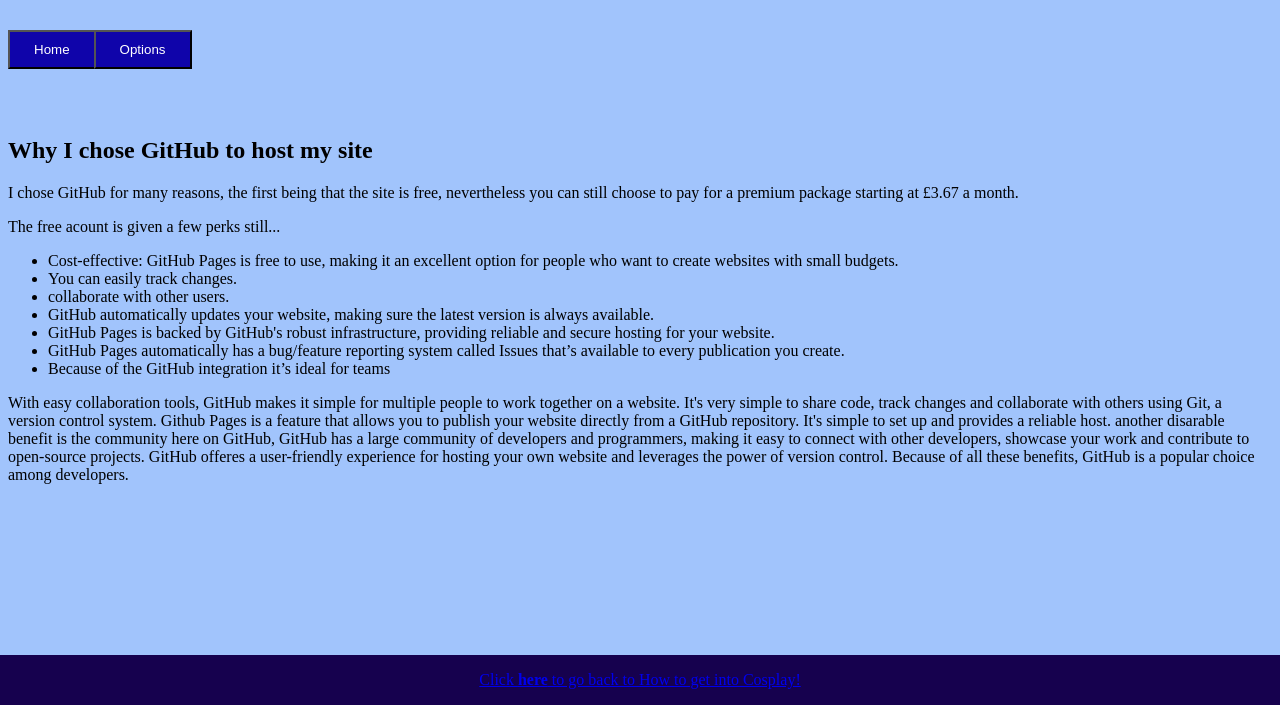
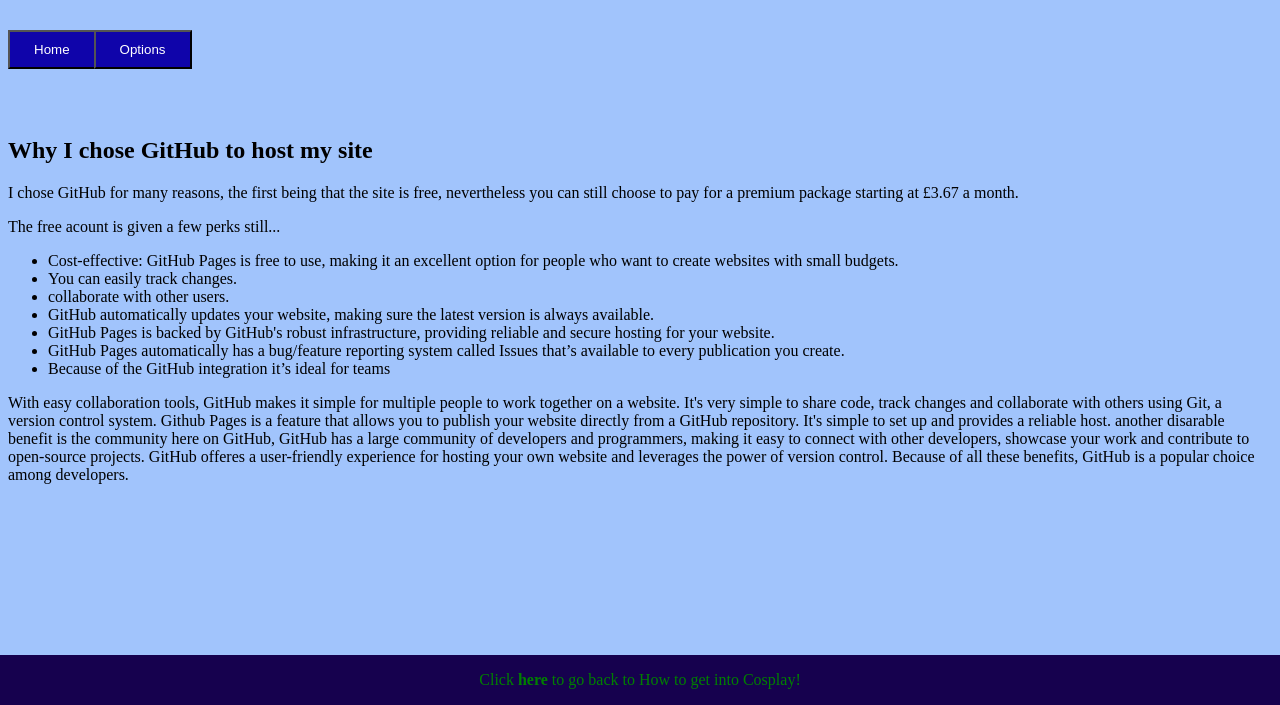
Before and after one commit to zoeturner70/host, a plain HTML site: page index.html in a window 1280 px wide. Shown: the part 95-800 px from the top of the page. Drawn offline with Linux system fonts and the light colour scheme.

Commit message:
Update hostingstylesheet.css

```diff
--- a/hostingstylesheet.css
+++ b/hostingstylesheet.css
@@ -44,3 +44,20 @@ table, th, td {
    color: white;
    text-align: center;
 }
+a:link {
+  color: green;
+  background-color: transparent;
+  text-decoration: none;
+}
+a:visited {
+  color: white;
+
+}
+a:hover {
+  color: white;
+
+}
+a:active {
+  color: white;
+
+}
```
